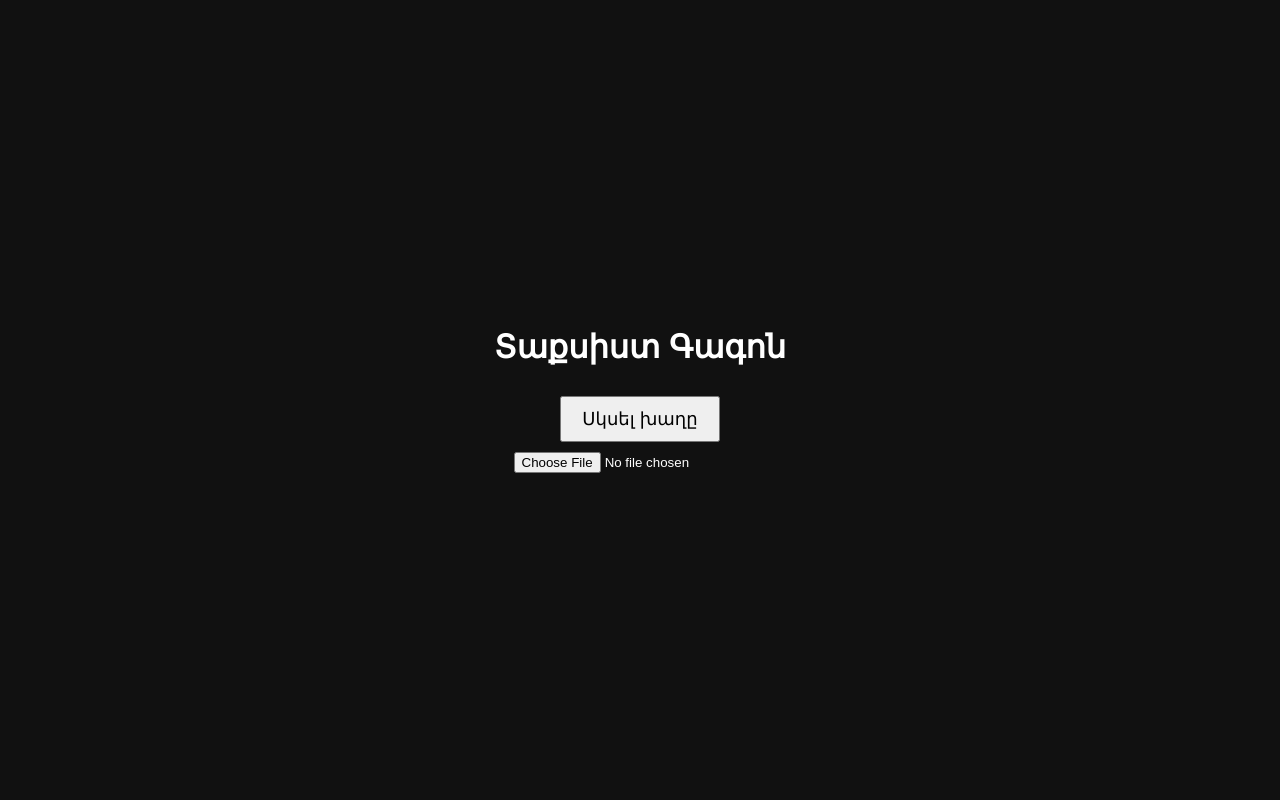
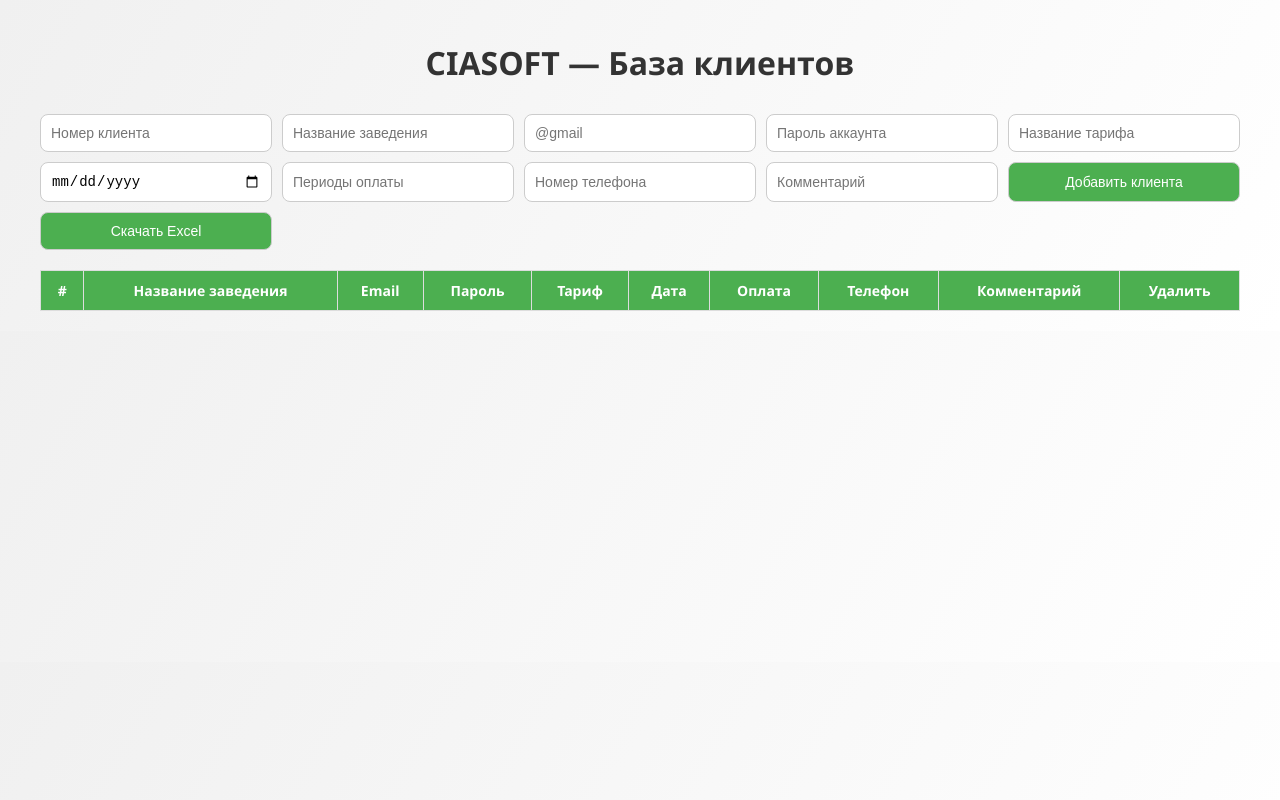
Before and after one commit to Shant761/Taxsi-Taxsi, a plain HTML site: page index.html in a window 1280 px wide. Drawn offline with Linux system fonts and the light colour scheme.

Commit message:
index.html
Signed-off-by: Shant761 <flashbaracademia@gmail.com>

```diff
--- a/index.html
+++ b/index.html
@@ -1,30 +1,151 @@
-
 <!DOCTYPE html>
-<html lang="hy">
+<html lang="ru">
 <head>
-  <meta charset="UTF-8">
-  <meta name="viewport" content="width=device-width, initial-scale=1.0">
-  <title>Տաքսիստ Գագոն</title>
-  <link rel="stylesheet" href="style.css">
+  <meta charset="UTF-8" />
+  <title>CIASOFT — База клиентов</title>
+  <script src="https://cdnjs.cloudflare.com/ajax/libs/xlsx/0.18.5/xlsx.full.min.js"></script>
+  <style>
+    body {
+      font-family: 'Segoe UI', sans-serif;
+      background: linear-gradient(120deg, #f0f0f0, #ffffff);
+      margin: 0;
+      padding: 20px;
+    }
+    h1 {
+      text-align: center;
+      color: #333;
+      margin-bottom: 30px;
+      font-size: 32px;
+    }
+    .container {
+      max-width: 1200px;
+      margin: auto;
+    }
+    form {
+      display: grid;
+      grid-template-columns: repeat(auto-fill, minmax(200px, 1fr));
+      gap: 10px;
+      margin-bottom: 20px;
+    }
+    input, button {
+      padding: 10px;
+      font-size: 14px;
+      border-radius: 8px;
+      border: 1px solid #ccc;
+    }
+    button {
+      cursor: pointer;
+      background: #4CAF50;
+      color: white;
+      transition: background 0.3s;
+    }
+    button:hover {
+      background: #45a049;
+    }
+    table {
+      width: 100%;
+      border-collapse: collapse;
+      margin-top: 10px;
+    }
+    th, td {
+      padding: 10px;
+      border: 1px solid #ddd;
+      text-align: center;
+      font-size: 14px;
+    }
+    th {
+      background-color: #4CAF50;
+      color: white;
+    }
+    .delete-btn {
+      background: #e74c3c;
+      color: white;
+      border: none;
+      padding: 6px 10px;
+      border-radius: 6px;
+      cursor: pointer;
+    }
+    .delete-btn:hover {
+      background: #c0392b;
+    }
+  </style>
 </head>
 <body>
-  <div id="menu">
-    <h1>Տաքսիստ Գագոն</h1>
-    <button onclick="startGame()">Սկսել խաղը</button>
-    <input type="file" id="musicLoader" accept="audio/*">
+  <div class="container">
+    <h1>CIASOFT — База клиентов</h1>
+
+    <form id="clientForm">
+      <input type="text" placeholder="Номер клиента" required />
+      <input type="text" placeholder="Название заведения" required />
+      <input type="email" placeholder="@gmail" required />
+      <input type="text" placeholder="Пароль аккаунта" required />
+      <input type="text" placeholder="Название тарифа" />
+      <input type="date" placeholder="Дата создания заведения" />
+      <input type="text" placeholder="Периоды оплаты" />
+      <input type="tel" placeholder="Номер телефона" />
+      <input type="text" placeholder="Комментарий" />
+      <button type="submit">Добавить клиента</button>
+      <button type="button" onclick="exportToExcel()">Скачать Excel</button>
+    </form>
+
+    <table id="clientTable">
+      <thead>
+        <tr>
+          <th>#</th>
+          <th>Название заведения</th>
+          <th>Email</th>
+          <th>Пароль</th>
+          <th>Тариф</th>
+          <th>Дата</th>
+          <th>Оплата</th>
+          <th>Телефон</th>
+          <th>Комментарий</th>
+          <th>Удалить</th>
+        </tr>
+      </thead>
+      <tbody></tbody>
+    </table>
   </div>
 
-  <div id="game" style="display:none;">
-    <div class="road"></div>
-    <div class="car" id="car"></div>
-    <div id="score">Միավոր: 0</div>
-    <div id="controls">
-      <button onclick="pauseGame()">⏸️ Դադար</button>
-      <button onclick="restartGame()">🔁 Վերագործարկել</button>
-    </div>
-    <audio id="bg-music" loop></audio>
-  </div>
+  <script>
+    const form = document.getElementById('clientForm');
+    const table = document.getElementById('clientTable').getElementsByTagName('tbody')[0];
 
-  <script src="script.js"></script>
+    form.onsubmit = function(e) {
+      e.preventDefault();
+      const values = Array.from(form.querySelectorAll('input')).map(input => input.value);
+      const row = table.insertRow();
+
+      values.forEach(val => {
+        const cell = row.insertCell();
+        cell.textContent = val;
+      });
+
+      const delCell = row.insertCell();
+      const btn = document.createElement('button');
+      btn.textContent = 'Удалить';
+      btn.className = 'delete-btn';
+      btn.onclick = () => row.remove();
+      delCell.appendChild(btn);
+
+      form.reset();
+    };
+
+    function exportToExcel() {
+      const wb = XLSX.utils.book_new();
+      const ws_data = [
+        ["#", "Заведение", "Email", "Пароль", "Тариф", "Дата", "Оплата", "Телефон", "Комментарий"]
+      ];
+
+      Array.from(table.rows).forEach(row => {
+        const data = Array.from(row.cells).slice(0, 9).map(cell => cell.textContent);
+        ws_data.push(data);
+      });
+
+      const ws = XLSX.utils.aoa_to_sheet(ws_data);
+      XLSX.utils.book_append_sheet(wb, ws, "Клиенты");
+      XLSX.writeFile(wb, "ciasoft_clients.xlsx");
+    }
+  </script>
 </body>
 </html>
```
